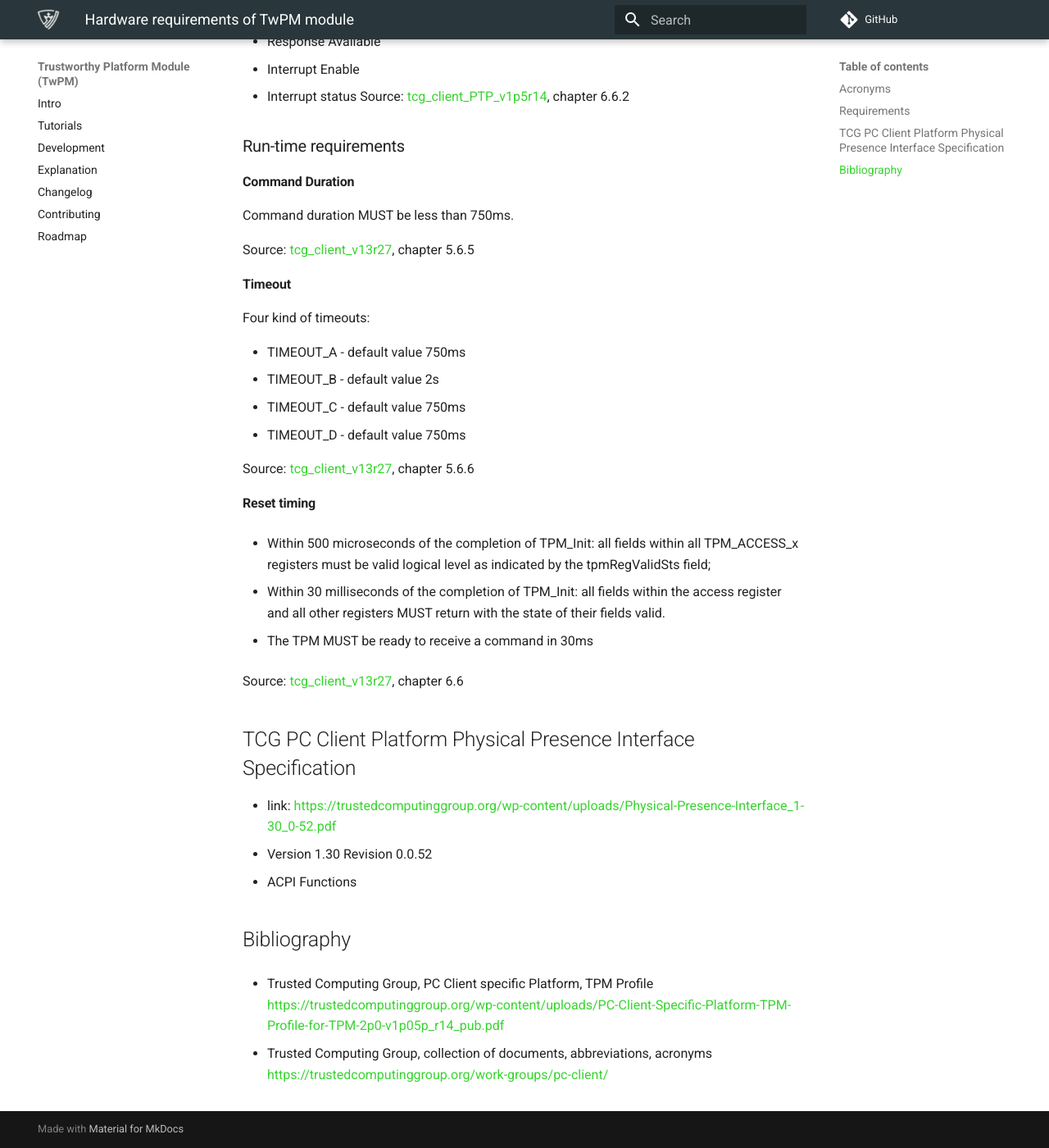
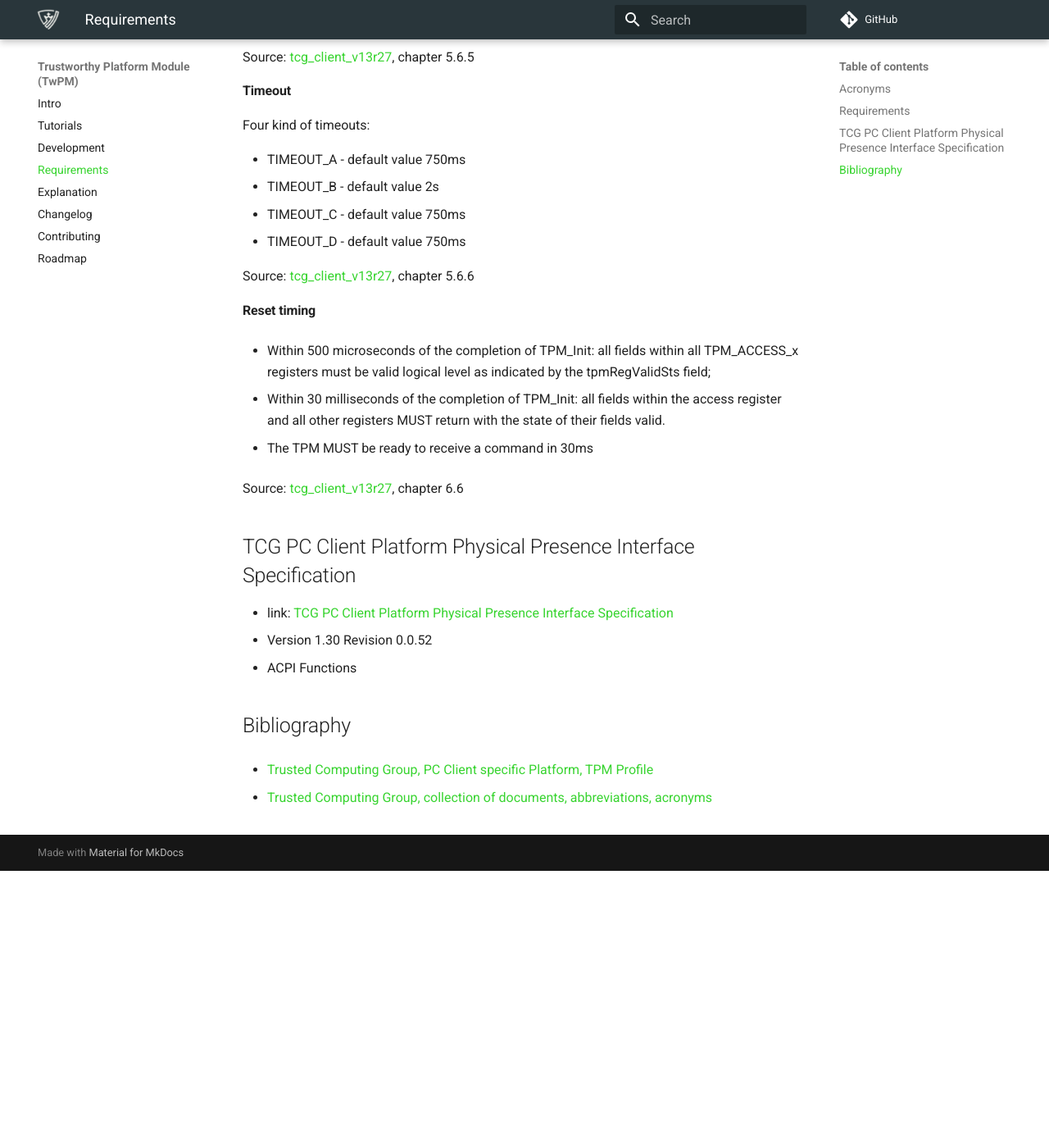
Before and after one commit to Dasharo/twpm-docs, an MkDocs documentation site: the page built from docs/requirements/requirements.md, in a window 1280 px wide and 1400 px high, scrolled down 1821 px. Shown: the whole window at 82% size. Built offline with MkDocs 1.6.1 and Material for MkDocs 9.7.7, drawn with Linux system fonts in a browser that asks for light colours; comment, search, counter and statistics services are not loaded; after the commit the page ends 2883 px from its top, so only the background shows below that; some of the changed text lies outside the part shown.

Commit message:
mkdocs.yml, requirements.md: Correction, regarding review
Signed-off-by: Karol Zmyslowski <karol.zmyslowski@3mdeb.com>

```diff
--- a/docs/requirements/requirements.md
+++ b/docs/requirements/requirements.md
@@ -66,15 +66,6 @@
 division multiplexing between frames
 Source: [tcg_client_PTP_v1p5r14], chapter 6.6.1
 
-* CRB Interrupts
-  * Locality Change
-  * Establishment Clear
-  * TPM Ready
-  * Response Available
-  * Interrupt Enable
-  * Interrupt status
-Source: [tcg_client_PTP_v1p5r14], chapter 6.6.2
-
 ### Run-time requirements
 
 #### Command Duration
@@ -110,14 +101,12 @@
 
 ## TCG PC Client Platform Physical Presence Interface Specification
 
-* link: <https://trustedcomputinggroup.org/wp-content/uploads/Physical-Presence-Interface_1-30_0-52.pdf>
+* link: [TCG PC Client Platform Physical Presence Interface Specification](https://trustedcomputinggroup.org/wp-content/uploads/Physical-Presence-Interface_1-30_0-52.pdf)
 * Version 1.30 Revision 0.0.52
 * ACPI Functions
 
 ## Bibliography
 
-* Trusted Computing Group, PC Client specific Platform, TPM Profile
-<https://trustedcomputinggroup.org/wp-content/uploads/PC-Client-Specific-Platform-TPM-Profile-for-TPM-2p0-v1p05p_r14_pub.pdf>
+* [Trusted Computing Group, PC Client specific Platform, TPM Profile](https://trustedcomputinggroup.org/wp-content/uploads/PC-Client-Specific-Platform-TPM-Profile-for-TPM-2p0-v1p05p_r14_pub.pdf)
 
-* Trusted Computing Group, collection of documents, abbreviations, acronyms
-<https://trustedcomputinggroup.org/work-groups/pc-client/>
+* [Trusted Computing Group, collection of documents, abbreviations, acronyms](https://trustedcomputinggroup.org/work-groups/pc-client/)
--- a/mkdocs.yml
+++ b/mkdocs.yml
@@ -34,6 +34,7 @@
   - 'Intro': index.md
   - 'Tutorials': tutorials/index.md
   - 'Development': development/index.md
+  - 'Requirements': requirements/requirements.md
   - 'Explanation': explanation/index.md
   - 'Changelog': changelog/index.md
   - 'Contributing': contributing/index.md
```
